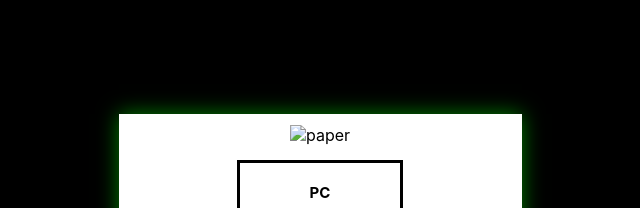
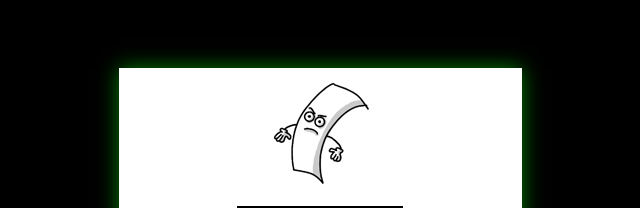
Before and after one commit to OscarG097/JavaScript-Practica-1, a plain HTML site: page index.html in a window 1280 px wide. Shown: the top 208 px of the page, without its empty margins (320-960 px from the left). Drawn offline with Linux system fonts and the light colour scheme.

Commit message:
Se arreglan las imagenes al inicio

```diff
--- a/index.html
+++ b/index.html
@@ -12,7 +12,7 @@
 <body>
   <div class="wrapper">
     <section id="computer-zone">
-      <img id="computerChoice" src="imgs/paper.png" alt="paper" />
+      <img id="computerChoice" src="imgs/papel.png" alt="paper" />
     </section>
 
     <div class="counter">
```
